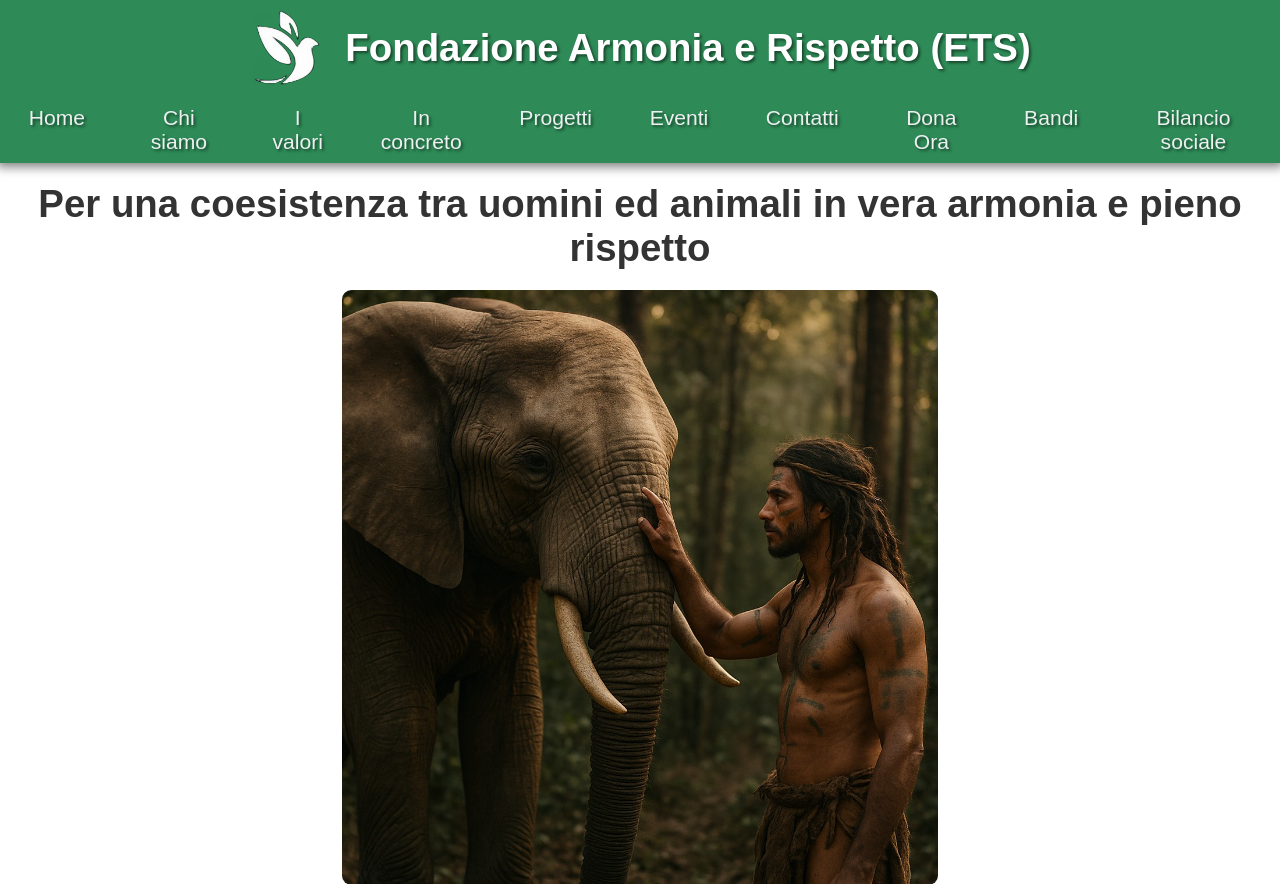
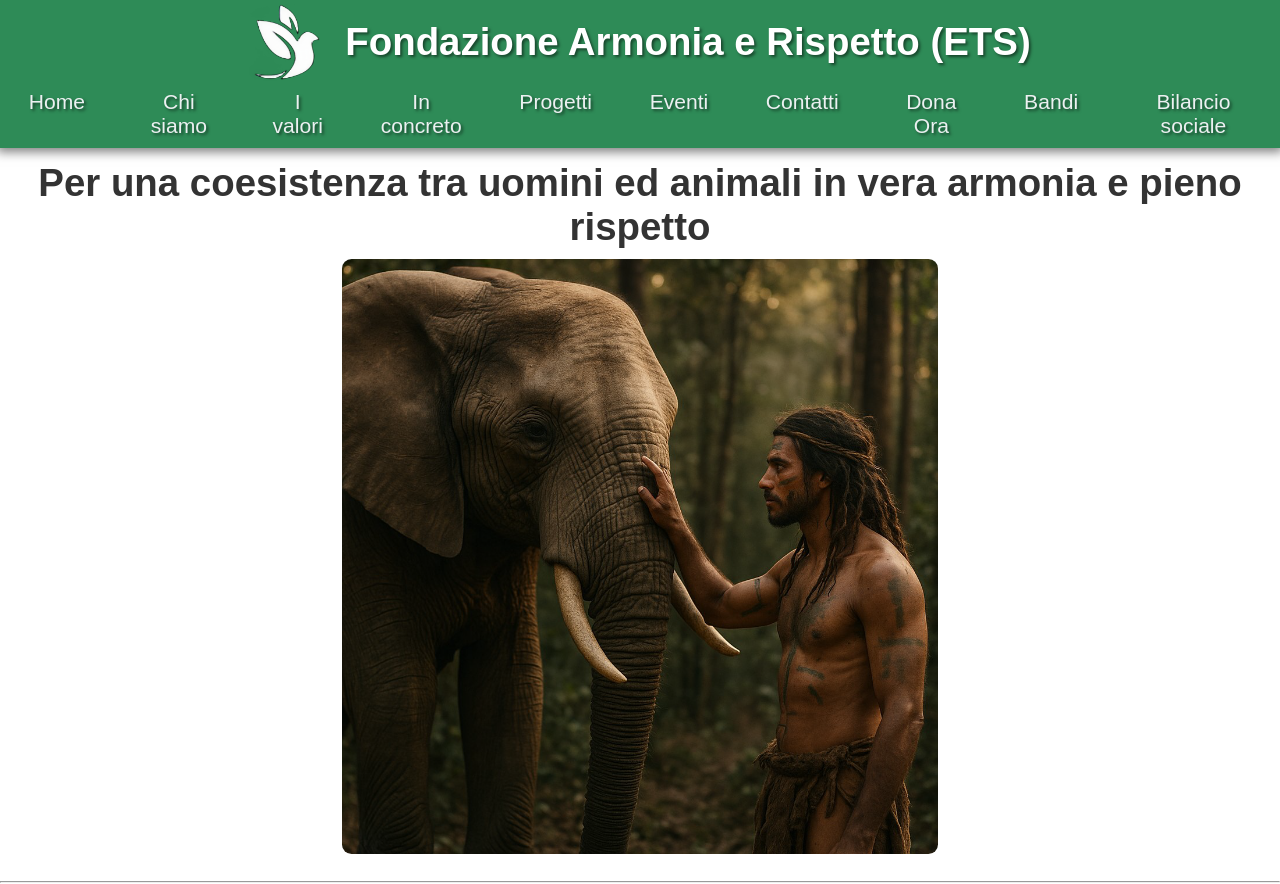
Before and after one commit to alexcucc/armoniaerispetto, a PHP site: page /index.php in a window 1280 px wide. Shown: the top 884 px of the page. Run offline with PHP 8.4, Linux system fonts and the light colour scheme.

Commit message:
display fixes

```diff
--- a/header.php
+++ b/header.php
@@ -3,7 +3,9 @@
         <img class="logo" src="images/logo.png"/>
         <h1>Fondazione Armonia e Rispetto (ETS)</h1>
     </div>
-    <button class="hamburger">☰</button>
+    <div class="hamburger-container">
+        <button class="hamburger">☰</button>
+    </div>
     <nav class="navigation-menu">
         <ul class="nav-links">
             <li class="nav-item"><a class="nav-link" href="index.php">Home</a></li>
--- a/styles.css
+++ b/styles.css
@@ -133,6 +133,11 @@
   border-radius: 0.5em;
 }
 
+.hamburger-container {
+    display: flex;
+    justify-content: flex-end;
+}
+
 .hamburger {
   display: none;
   background: none;
@@ -140,7 +145,10 @@
   color: white;
   font-size: 1.5rem;
   cursor: pointer;
-  padding: 0.5rem;
+  margin: 1rem;
+  padding: 0;
+  margin-top: 0rem;
+  margin-bottom: 0.2rem;
   transition: all 0.3s ease;
 }
 
@@ -149,7 +157,8 @@
   flex: 0;
   justify-content: center;
   align-items: center;
-  margin: 0.5em;
+  margin: 0.2em;
+  margin-bottom: 0;
 }
 
 .contact-form-container {
```
